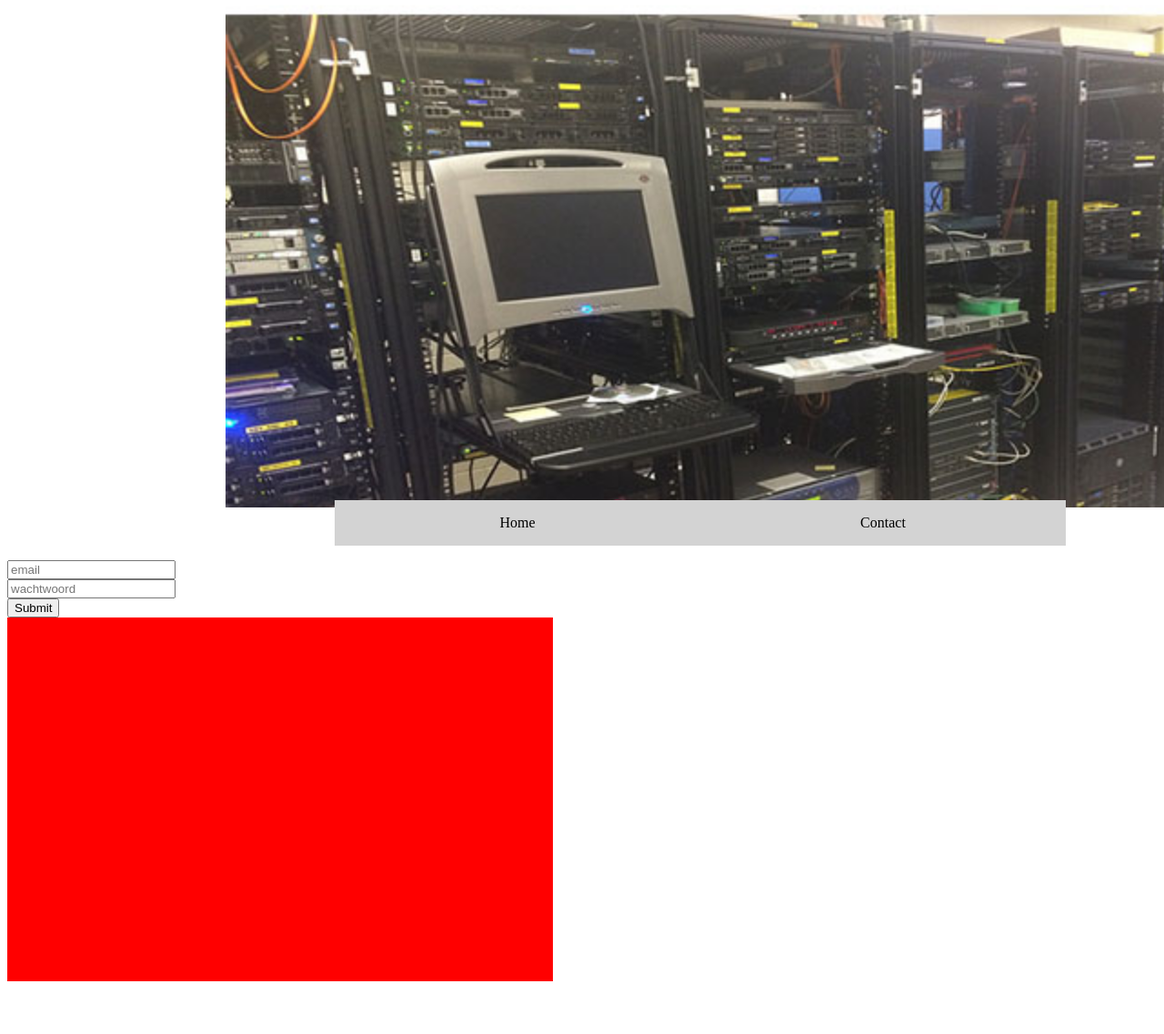
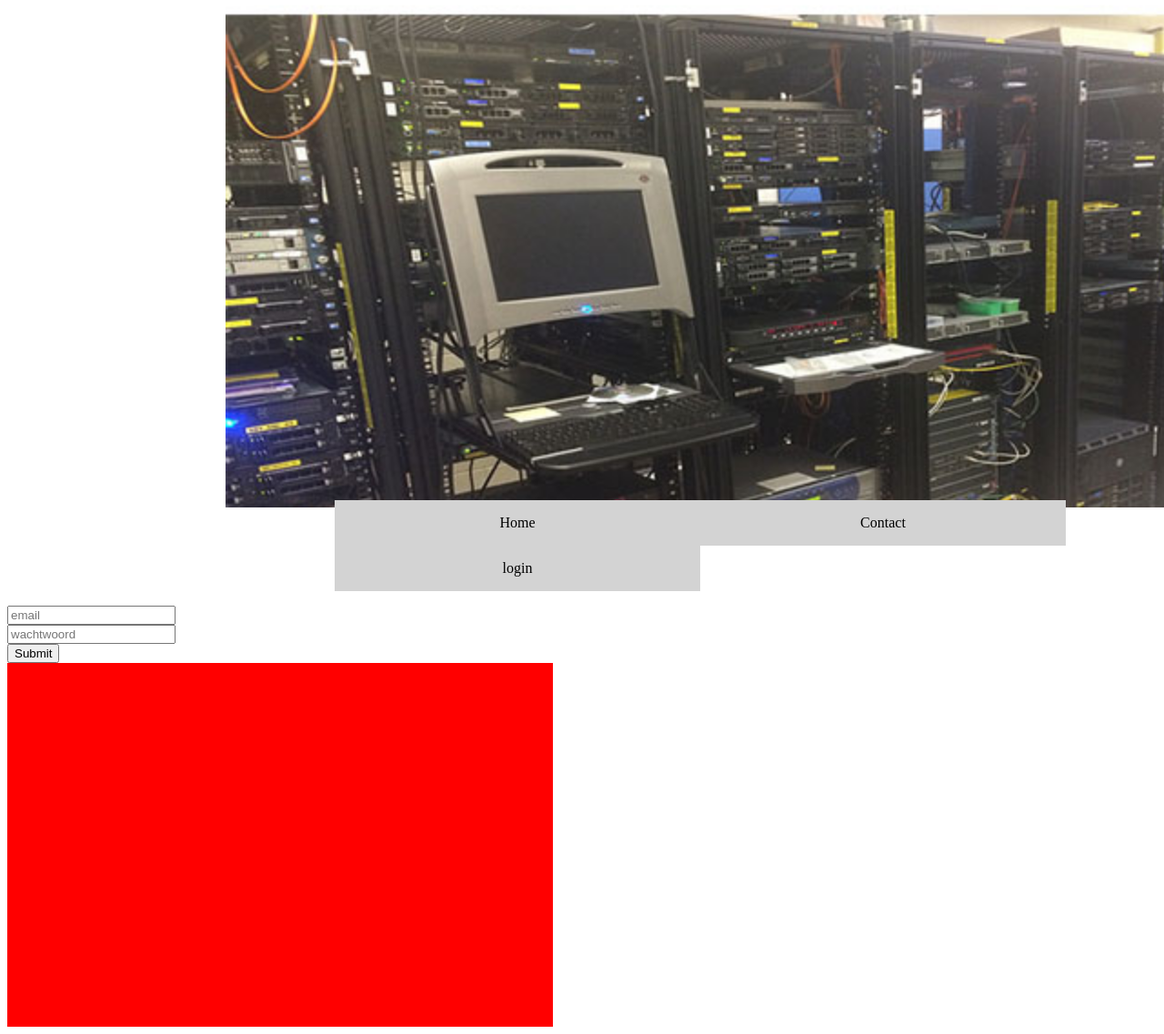
Before and after one commit to dqen/Krashosting, a PHP site: page /pages/krashosting.php in a window 1280 px wide; the page is wider, and only the part inside the window is pictured. Shown: that part at 91% size. Before the commit the page ends 1079 px from the top of that part, so only its background shows below. Run offline with PHP 8.4, Linux system fonts and the light colour scheme.

Commit message:
front end

```diff
--- a/pages/krashosting.php
+++ b/pages/krashosting.php
@@ -14,6 +14,7 @@ session_start();
 <ul id="menu">
     <li class="menuitem"><a href="index.html">Home</a></li>
     <li class="menuitem"><a href="contact.html">Contact</a></li>
+    <li class="menuitem"><a href="pages/krashosting.php">login</a></li>
 </ul>
 <form action="inloggendb.php" method="POST">
     <input type="email" name="email"  placeholder="email"><br>
```
